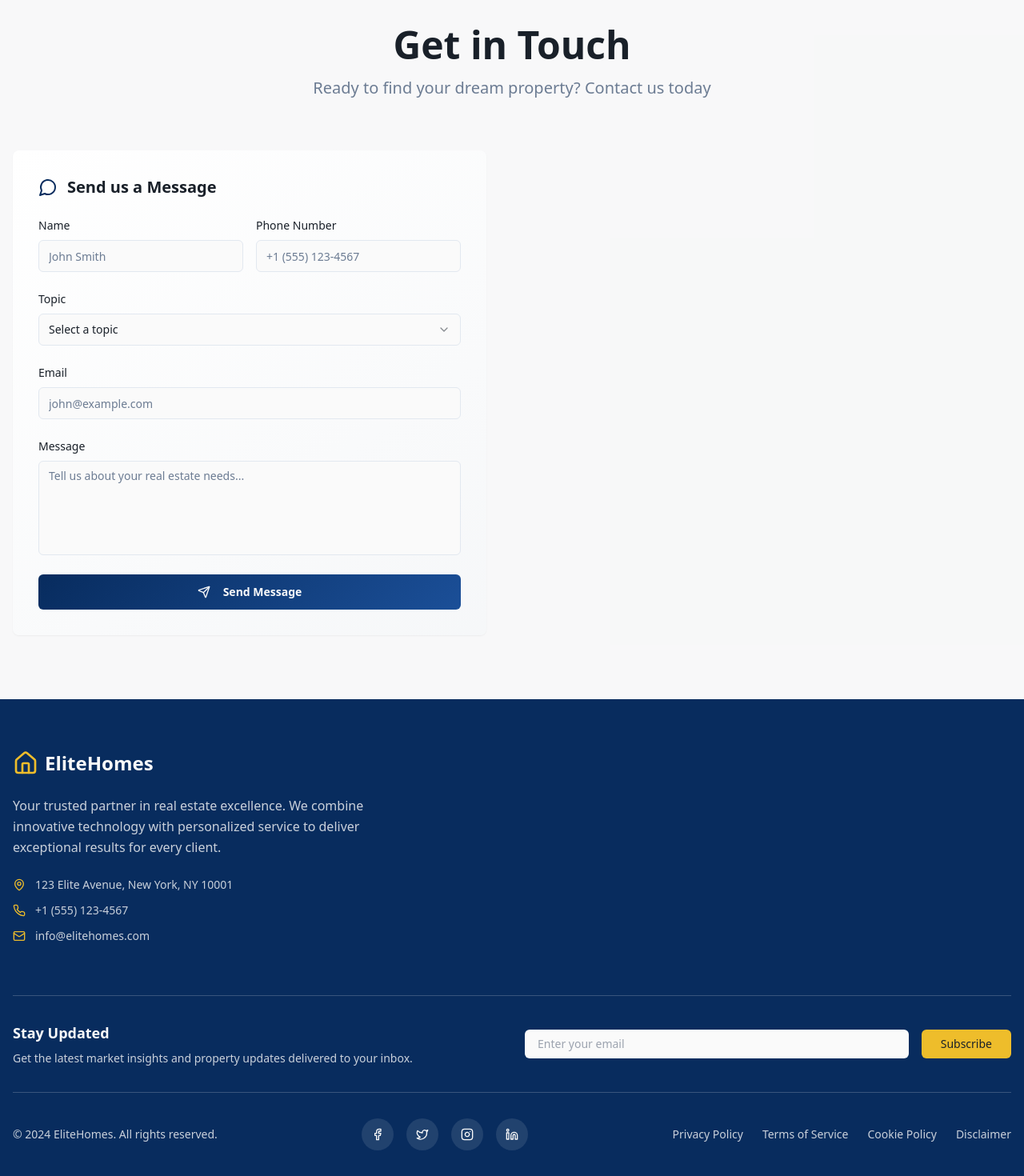
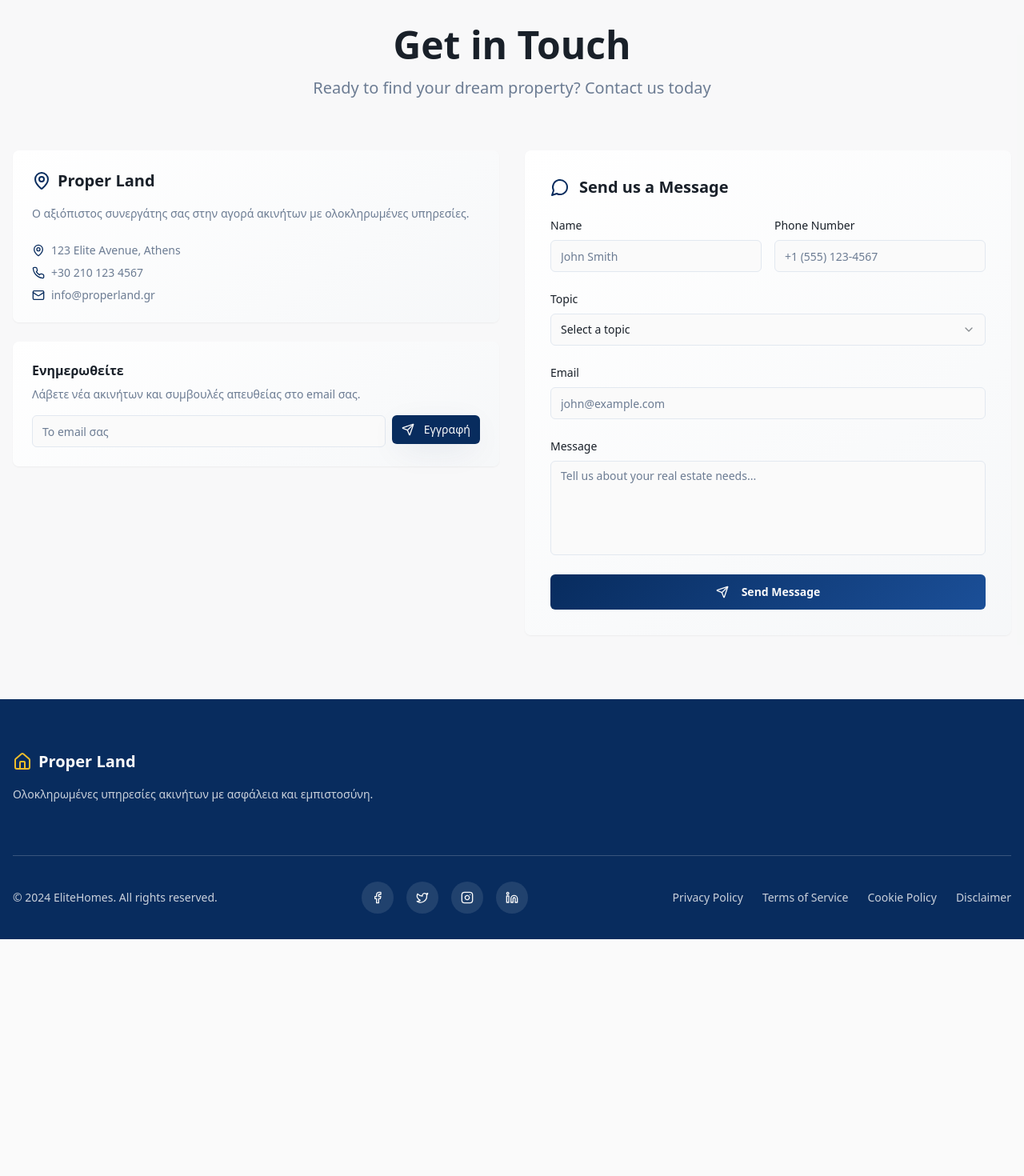
Before and after one commit to Xazoklis49/realty-vista-genesis, a React (Vite) app: page / in a window 1280 px wide. Shown: the part 4783-6253 px from the top of the page at 80% size. After the commit the page ends 5957 px from the top, so only its background shows below. Built offline with nearby package versions, Linux system fonts and the light colour scheme.

Commit message:
Refactor: Move footer sections

```diff
--- a/src/components/Contact.tsx
+++ b/src/components/Contact.tsx
@@ -74,9 +74,61 @@ export const Contact = () => {
           </p>
         </div>
 
-        <div className="grid grid-cols-1 lg:grid-cols-2 gap-16">
-          {/* Contact Information */}
+        <div className="grid grid-cols-1 lg:grid-cols-2 gap-8">
+          {/* Contact Information & Newsletter */}
+          <div className="space-y-6 animate-fade-up">
+            {/* Brand & Contact Info */}
+            <Card className="bg-gradient-card border-0 shadow-elegant">
+              <CardContent className="p-6">
+                <div className="space-y-4">
+                  <div className="flex items-center space-x-2 mb-4">
+                    <MapPin className="h-6 w-6 text-primary" />
+                    <span className="text-xl font-bold text-foreground">Proper Land</span>
+                  </div>
 
+                  <p className="text-muted-foreground text-sm leading-relaxed">
+                    Ο αξιόπιστος συνεργάτης σας στην αγορά ακινήτων με ολοκληρωμένες υπηρεσίες.
+                  </p>
+
+                  <div className="space-y-2 pt-2">
+                    <div className="flex items-start text-muted-foreground">
+                      <MapPin className="h-4 w-4 mr-2 mt-0.5 text-primary flex-shrink-0" />
+                      <span className="text-sm">123 Elite Avenue, Athens</span>
+                    </div>
+                    <div className="flex items-center text-muted-foreground">
+                      <Phone className="h-4 w-4 mr-2 text-primary flex-shrink-0" />
+                      <span className="text-sm">+30 210 123 4567</span>
+                    </div>
+                    <div className="flex items-center text-muted-foreground">
+                      <Mail className="h-4 w-4 mr-2 text-primary flex-shrink-0" />
+                      <span className="text-sm">info@properland.gr</span>
+                    </div>
+                  </div>
+                </div>
+              </CardContent>
+            </Card>
+
+            {/* Newsletter */}
+            <Card className="bg-gradient-card border-0 shadow-elegant">
+              <CardContent className="p-6">
+                <h4 className="font-semibold text-foreground mb-2">Ενημερωθείτε</h4>
+                <p className="text-muted-foreground text-sm mb-4">
+                  Λάβετε νέα ακινήτων και συμβουλές απευθείας στο email σας.
+                </p>
+                <div className="flex flex-col sm:flex-row gap-2">
+                  <Input
+                    type="email"
+                    placeholder="Το email σας"
+                    className="flex-1 text-sm"
+                  />
+                  <Button variant="default" size="sm" className="sm:w-auto">
+                    <Send className="h-4 w-4 mr-1" />
+                    Εγγραφή
+                  </Button>
+                </div>
+              </CardContent>
+            </Card>
+          </div>
 
           {/* Contact Form */}
           <div className="animate-scale-in">
--- a/src/components/Footer.tsx
+++ b/src/components/Footer.tsx
@@ -76,61 +76,21 @@ export const Footer = () => {
         {/* Main Footer Content */}
         <div className="py-16">
           <div className="grid grid-cols-1 lg:grid-cols-5 gap-8">
-            {/* Brand Section */}
-            <div className="lg:col-span-2">
-              <div className="flex items-center space-x-2 mb-6">
-                <Home className="h-8 w-8 text-luxury" />
-                <span className="text-2xl font-bold">EliteHomes</span>
+            {/* Brand Section - Simplified */}
+            <div className="lg:col-span-5">
+              <div className="flex items-center space-x-2 mb-4">
+                <Home className="h-6 w-6 text-luxury" />
+                <span className="text-xl font-bold">Proper Land</span>
               </div>
 
-              <p className="text-primary-foreground/80 mb-6 leading-relaxed">
-                Your trusted partner in real estate excellence. We combine innovative
-                technology with personalized service to deliver exceptional results
-                for every client.
+              <p className="text-primary-foreground/80 text-sm leading-relaxed">
+                Ολοκληρωμένες υπηρεσίες ακινήτων με ασφάλεια και εμπιστοσύνη.
               </p>
-
-              <div className="space-y-3">
-                <div className="flex items-center text-primary-foreground/80">
-                  <MapPin className="h-4 w-4 mr-3 text-luxury" />
-                  <span className="text-sm">123 Elite Avenue, New York, NY 10001</span>
-                </div>
-                <div className="flex items-center text-primary-foreground/80">
-                  <Phone className="h-4 w-4 mr-3 text-luxury" />
-                  <span className="text-sm">+1 (555) 123-4567</span>
-                </div>
-                <div className="flex items-center text-primary-foreground/80">
-                  <Mail className="h-4 w-4 mr-3 text-luxury" />
-                  <span className="text-sm">info@elitehomes.com</span>
-                </div>
-              </div>
             </div>
-
-            {/* Links Sections */}
-
-
-
-
 
           </div>
         </div>
 
-        {/* Newsletter Section */}
-        <div className="border-t border-primary-foreground/20 py-8">
-          <div className="grid grid-cols-1 lg:grid-cols-2 gap-8 items-center">
-            <div>
-              <h4 className="font-semibold text-lg mb-2">Stay Updated</h4>
-              <p className="text-primary-foreground/80 text-sm">
-                Get the latest market insights and property updates delivered to your inbox.
-              </p>
-            </div>
-            <div className="flex gap-4">
-              <input type="email" placeholder="Enter your email" className="flex-1 px-4 py-2 rounded-md bg-background text-foreground text-sm focus:outline-none focus:ring-2 focus:ring-luxury" />
-              <button className="px-6 py-2 bg-luxury text-luxury-foreground rounded-md hover:bg-luxury/90 transition-colors text-sm font-medium">
-                Subscribe
-              </button>
-            </div>
-          </div>
-        </div>
 
         {/* Bottom Footer */}
         <div className="border-t border-primary-foreground/20 py-8">
```
